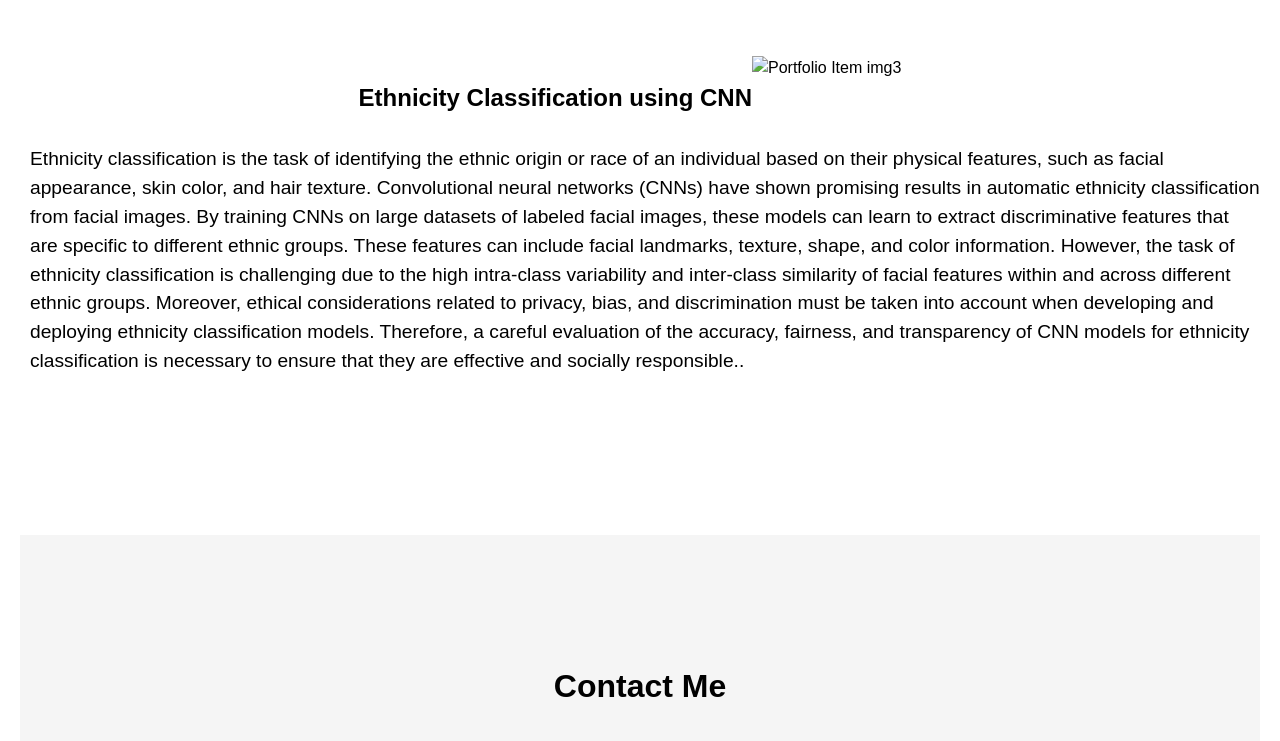
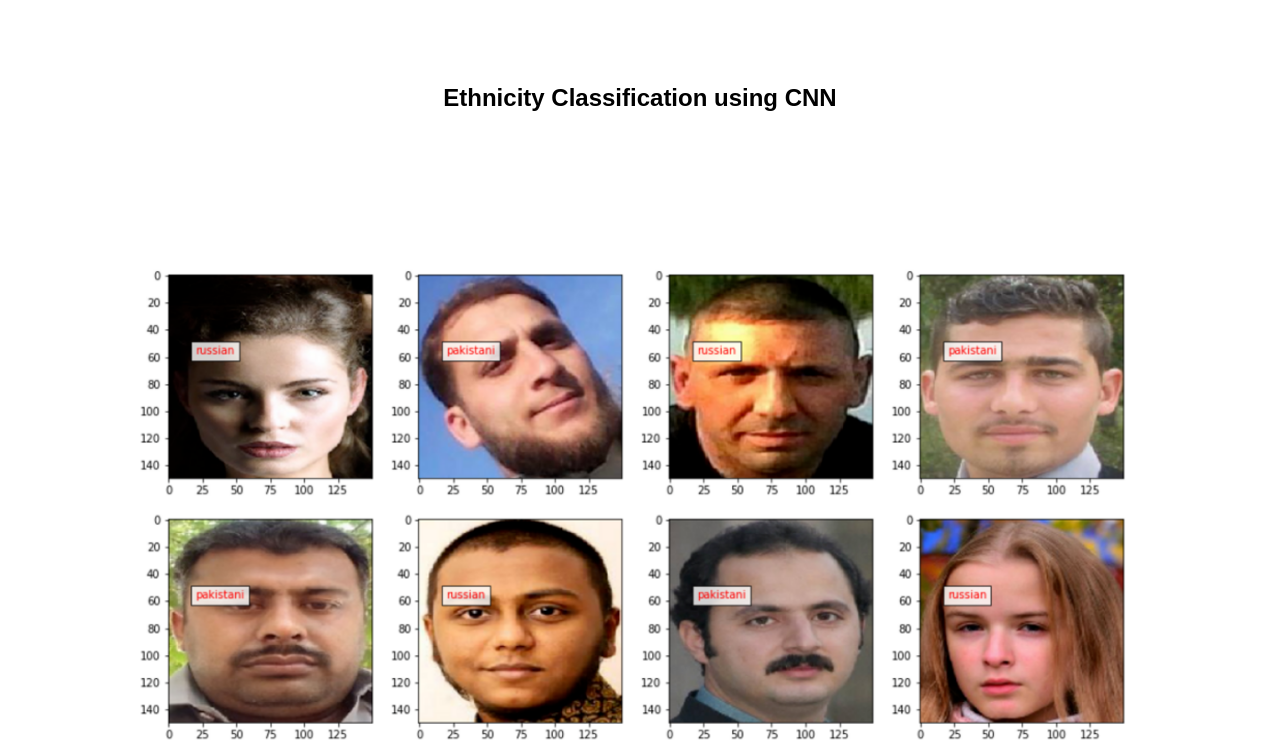
Before and after one commit to prasannakotyal/cv, a plain HTML site: page index.html in a window 1280 px wide. Shown: the part 3673-4414 px from the top of the page. Drawn offline with Linux system fonts and the light colour scheme.

Commit message:
Update index.html

```diff
--- a/index.html
+++ b/index.html
@@ -63,7 +63,7 @@
         </div>
         <div class="portfolio-item">
           <h3>Ethnicity Classification using CNN</h3>
-          <img src="./images/gg_pred.png" alt="Portfolio Item img3">
+          <img src="./images/vgg_pred.png" alt="Portfolio Item img3">
 
           <p>Ethnicity classification is the task of identifying the ethnic origin or race of an individual based on their physical features, such as facial appearance, skin color, and hair texture. Convolutional neural networks (CNNs) have shown promising results in automatic ethnicity classification from facial images. By training CNNs on large datasets of labeled facial images, these models can learn to extract discriminative features that are specific to different ethnic groups. These features can include facial landmarks, texture, shape, and color information. However, the task of ethnicity classification is challenging due to the high intra-class variability and inter-class similarity of facial features within and across different ethnic groups. Moreover, ethical considerations related to privacy, bias, and discrimination must be taken into account when developing and deploying ethnicity classification models. Therefore, a careful evaluation of the accuracy, fairness, and transparency of CNN models for ethnicity classification is necessary to ensure that they are effective and socially responsible..</p>
         </div>
```
